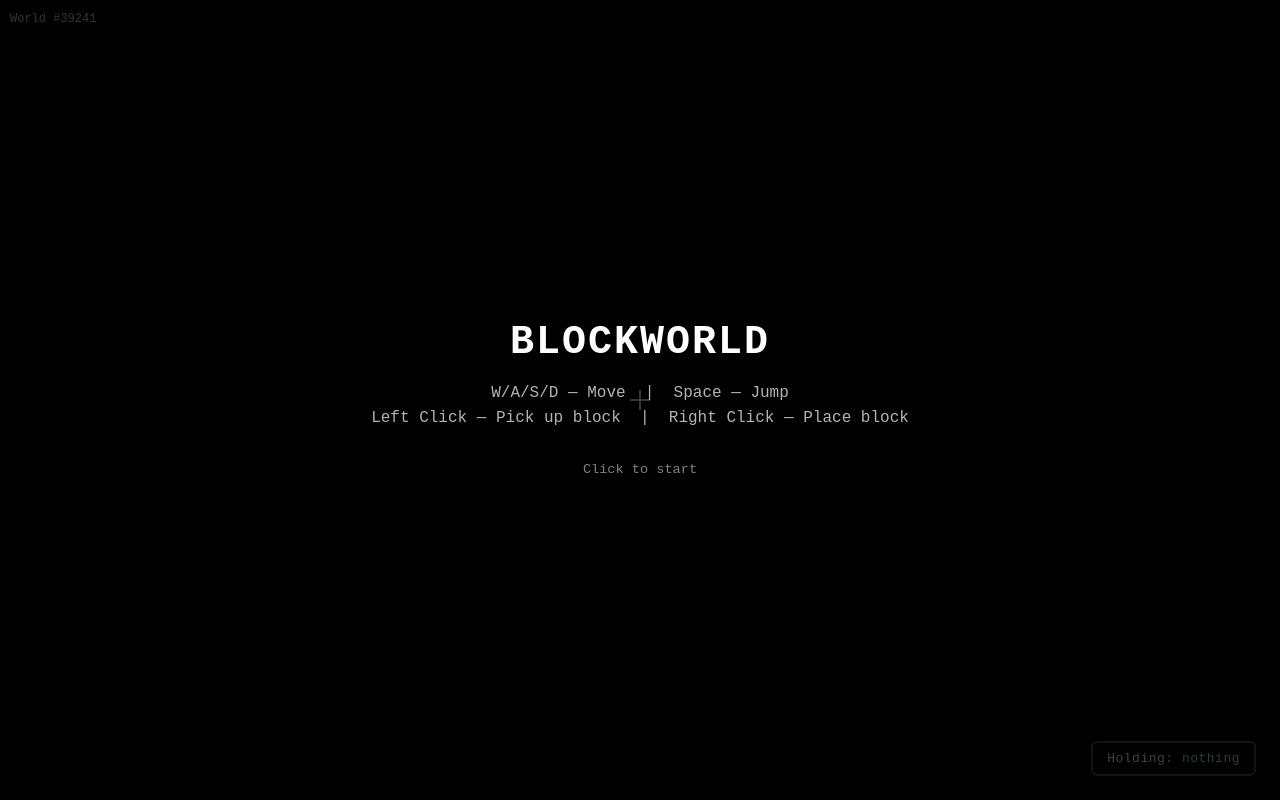
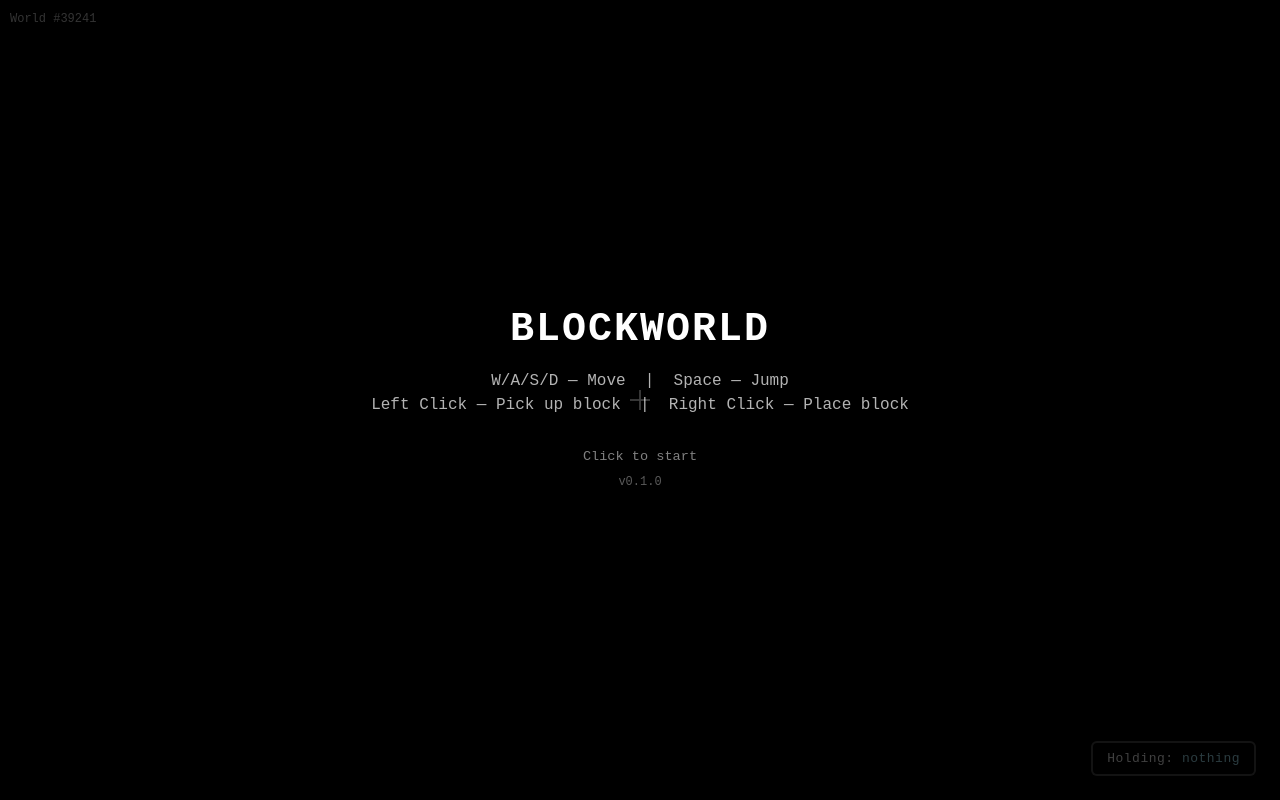
Before and after one commit to metalbabble/blockworld, a website built with Vite: page index.html in a window 1280 px wide. Built offline with nearby package versions, Linux system fonts and the light colour scheme.

Commit message:
added version indicator

```diff
--- a/index.html
+++ b/index.html
@@ -119,6 +119,7 @@
     <p>W/A/S/D — Move &nbsp;|&nbsp; Space — Jump</p>
     <p>Left Click — Pick up block &nbsp;|&nbsp; Right Click — Place block</p>
     <p class="hint">Click to start</p>
+    <p id="version-display" style="margin-top:0.5rem; font-size:0.75rem; opacity:0.35;"></p>
   </div>
 
   <div id="hud">
--- a/src/Game.js
+++ b/src/Game.js
@@ -73,6 +73,7 @@ export class Game {
     this.material = new THREE.MeshLambertMaterial({ map: atlas, side: THREE.FrontSide, vertexColors: true });
     this.world = new World(this.scene, this.material);
     document.getElementById('world-seed').textContent = `World #${WORLD_SEED}`;
+    document.getElementById('version-display').textContent = `v${config.version}`;
   }
 
   _initPlayer() {
--- a/src/config.js
+++ b/src/config.js
@@ -1,5 +1,7 @@
 // Gameplay configuration
 export const config = {
+  version: '0.1.0',
+
   // Number of chunks rendered in each direction from the player.
   // Higher values show more of the world but cost more CPU/GPU. (Default: 5)
   drawDistance: 5,
```
Also changed, not shown: dist/assets/index-BkvE_lBd.js (deleted), dist/assets/index-DpUQ5e-y.js (added), dist/index.html.
